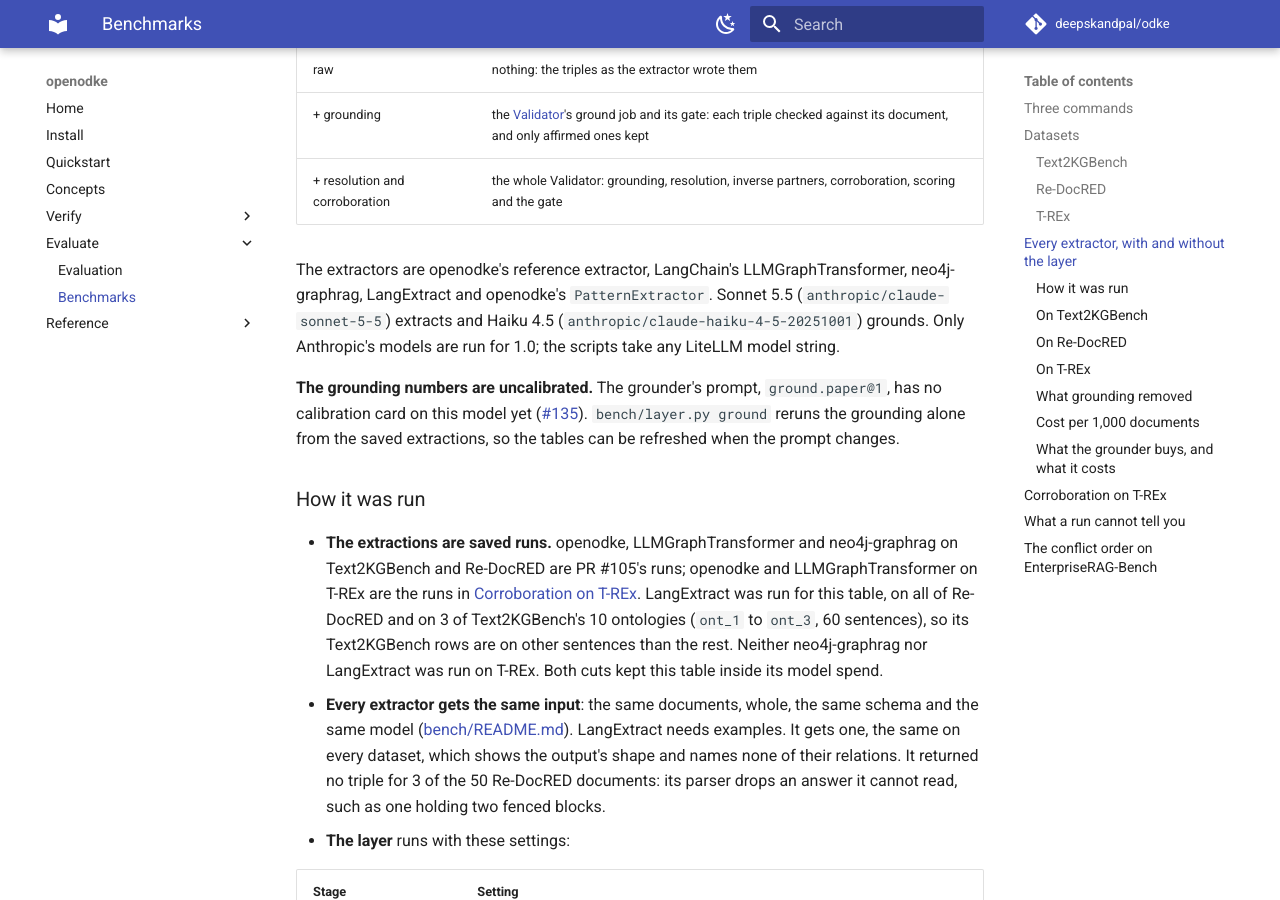
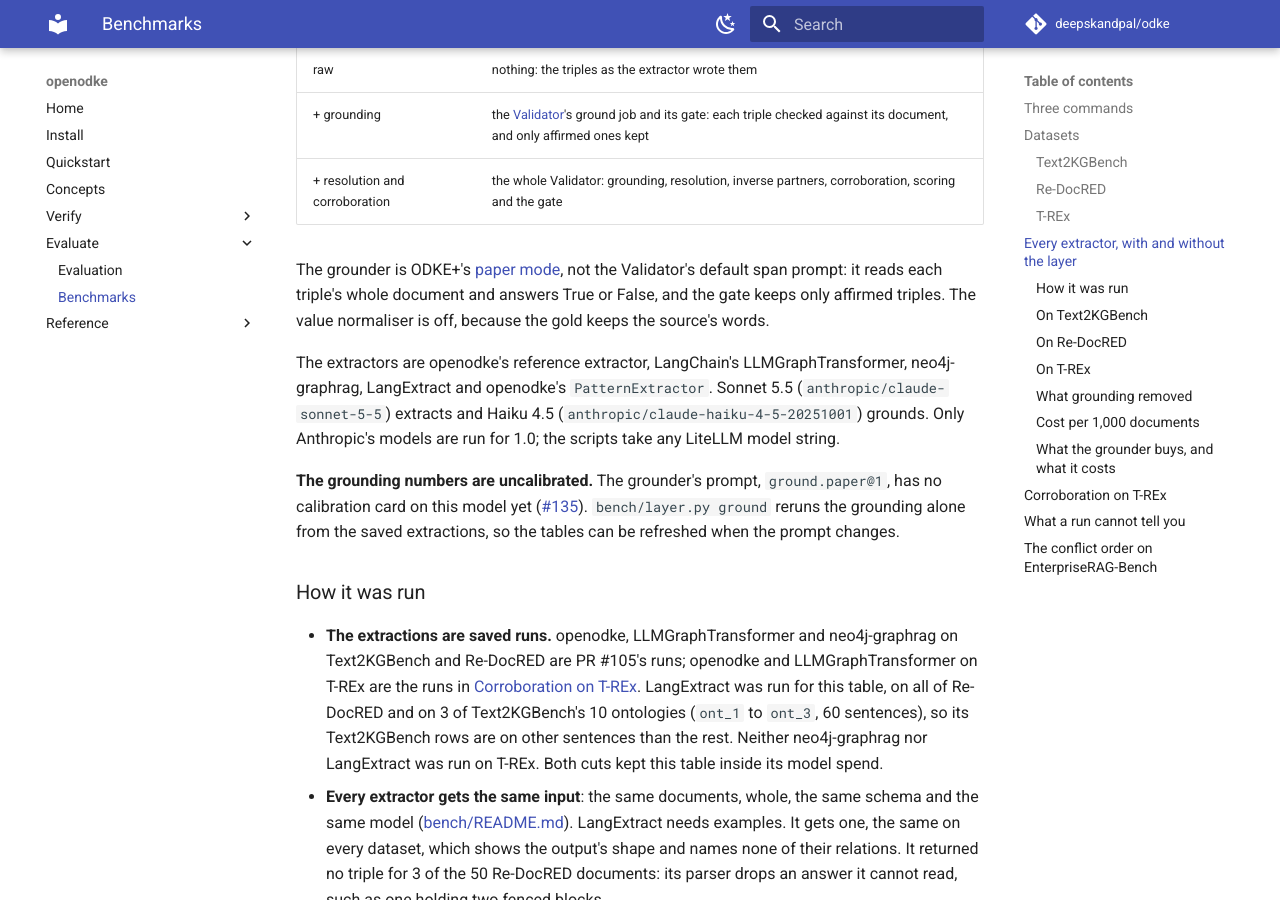
Before and after one commit to deepskandpal/odke, an MkDocs documentation site: the page built from docs/benchmarks.md, in a window 1280 px wide and 900 px high, scrolled down 4226 px. Built offline with MkDocs 1.6.1 and Material for MkDocs 9.7.7, drawn with Linux system fonts in a browser that asks for light colours; comment, search, counter and statistics services are not loaded.

Commit message:
docs: name the paper-mode grounder beside the headline, and how the contest's default reruns it
The README quote and the benchmarks section say the rows were grounded by
ODKE+'s paper-mode grounder over each whole document, with the value
normaliser off, and link to what paper mode is. bench/README.md says how
`ground` reruns the rows with the default prompt once #134 picks it.

Co-Authored-By: Claude Opus 5.5 <noreply@anthropic.com>
Claude-Session: https://claude.ai/code/session_016EZ1FgTUH3NKEQyU837Wcd

```diff
--- a/docs/benchmarks.md
+++ b/docs/benchmarks.md
@@ -189,6 +189,11 @@ Five extractors on the three datasets above, each run three ways:
 | raw | nothing: the triples as the extractor wrote them |
 | + grounding | the [Validator](validator.md)'s ground job and its gate: each triple checked against its document, and only affirmed ones kept |
 | + resolution and corroboration | the whole Validator: grounding, resolution, inverse partners, corroboration, scoring and the gate |
+
+The grounder is ODKE+'s [paper mode](grounding.md#paper-mode-the-odke-grounder-as-written),
+not the Validator's default span prompt: it reads each triple's whole document
+and answers True or False, and the gate keeps only affirmed triples. The value
+normaliser is off, because the gold keeps the source's words.
 
 The extractors are openodke's reference extractor, LangChain's
 LLMGraphTransformer, neo4j-graphrag, LangExtract and openodke's
```
Also changed, not shown: README.md (+4 -2 lines), bench/README.md (+4 -2 lines).
